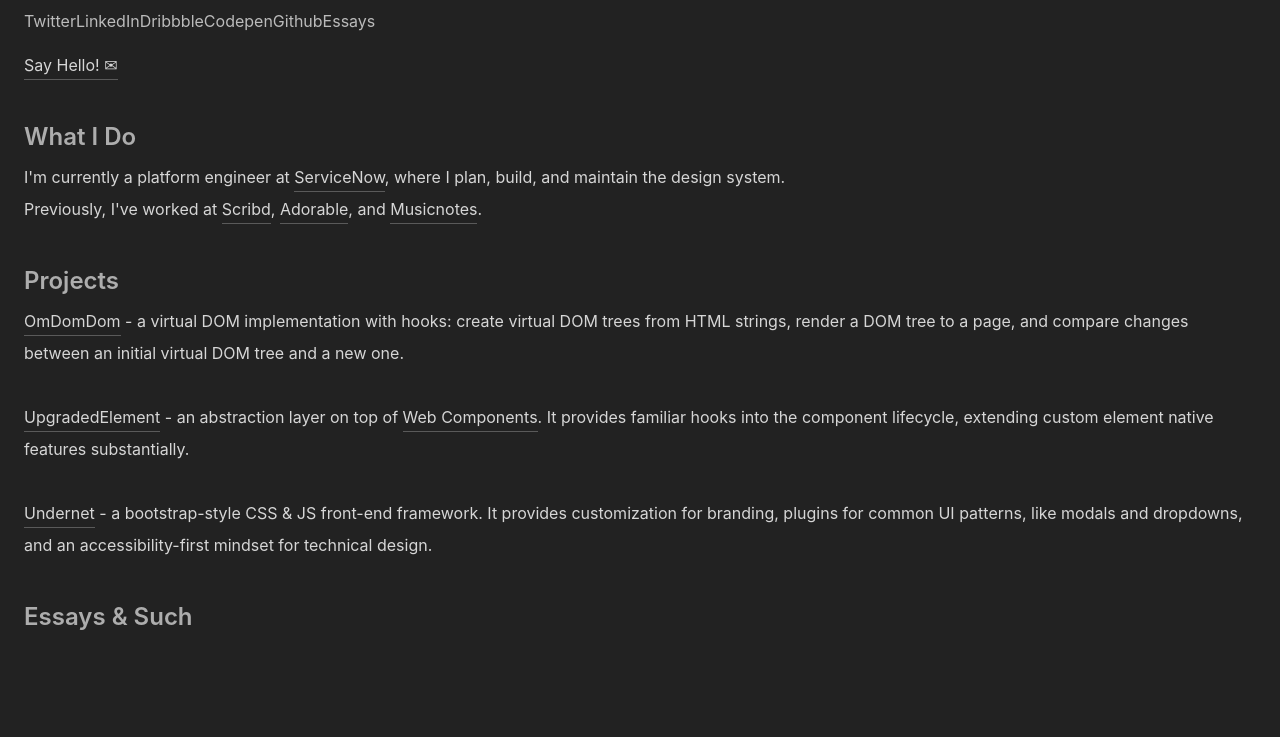
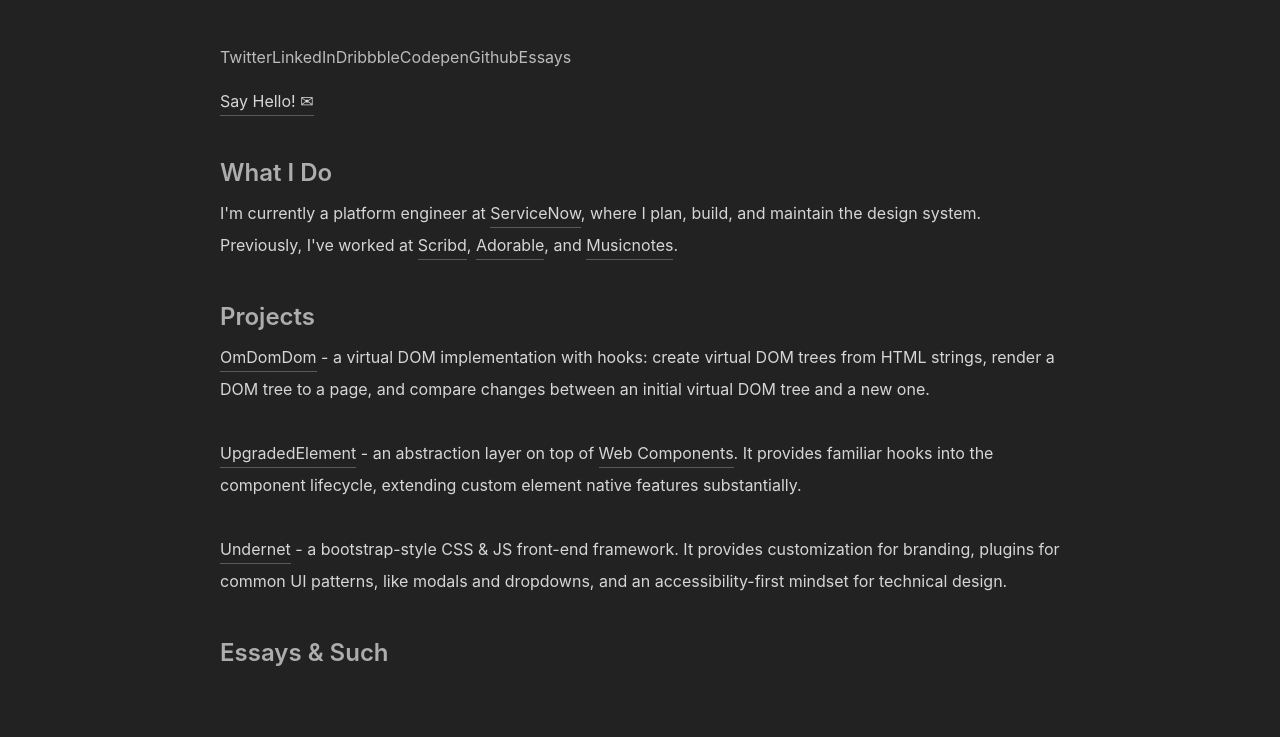
Before and after one commit to geotrev/geotrev.com, an Eleventy site: page index.html in a window 1280 px wide. Shown: the part 195-932 px from the top of the page. Before the commit the page ends 892 px from the top, so only its background shows below. Built offline with nearby package versions, Linux system fonts and the light colour scheme; Eleventy itself is replaced by a stand-in of ours; files that its build step writes are made by us from their sources; no server answers.

Commit message:
fix media queries

```diff
--- a/assets/styles.css
+++ b/assets/styles.css
@@ -1,8 +1,4 @@
-/* http://meyerweb.com/eric/tools/css/reset/
-   v2.0 | 20110126
-   License: none (public domain)
-*/
-
+/* http://meyerweb.com/eric/tools/css/reset/ */
 /* prettier-ignore */
 html, body, div, span, applet, object, iframe, h1, h2, h3, h4, h5, h6, p, blockquote, pre, a, abbr, acronym, address, big, cite, code, del, dfn, em, img, ins, kbd, q, s, samp, small, strike, strong, sub, sup, tt, var, b, u, i, center, dl, dt, dd, ol, ul, li, fieldset, form, label, legend, table, caption, tbody, tfoot, thead, tr, th, td, article, aside, canvas, details, embed, figure, figcaption, footer, header, hgroup, menu, nav, output, ruby, section, summary, time, mark, audio, video { margin: 0; padding: 0; border: 0; font-size: 100%; font: inherit; box-sizing: border-box; vertical-align: baseline; }
 /* prettier-ignore */
@@ -21,8 +17,11 @@
 /* site styles */
 
 :root {
-  --bp-sm: 512px;
-  --bp-md: 768px;
+  --background-color: #222222;
+  --font-family: -apple-system, BlinkMacSystemFont, "Segoe UI", Roboto,
+    Oxygen-Sans, Ubuntu, Cantarell, "Helvetica Neue", sans-serif;
+  --page-max-width: 60rem;
+  --logo-max-width: 4rem;
 }
 
 .visually-hidden {
@@ -37,18 +36,17 @@
 }
 
 body {
-  background: #222222;
-  font-family: -apple-system, BlinkMacSystemFont, "Segoe UI", Roboto,
-    Oxygen-Sans, Ubuntu, Cantarell, "Helvetica Neue", sans-serif;
+  background: var(--background-color);
+  font-family: var(--font-family);
 }
 
 .content {
   padding: 1.5rem;
 }
 
-@media only screen and (min-width: var(--bp-sm)) {
+@media only screen and (min-width: 32rem) {
   .content {
-    max-width: 60rem;
+    max-width: var(--page-max-width);
     padding: 3.75rem;
     margin: 0 auto;
   }
@@ -88,14 +86,14 @@
   line-height: 2;
 }
 
-@media only screen and (min-width: var(--bp-md)) {
+@media only screen and (min-width: 48rem) {
   .musings {
     margin-block-end: 0;
   }
 }
 
 header .logo {
-  max-width: 4rem;
+  max-width: var(--logo-max-width);
   height: auto;
   margin-block-end: 1.75rem;
 }
--- a/index.html
+++ b/index.html
@@ -113,6 +113,6 @@
       </main>
     </div>
 
-    <script src="/assets/scripts.js"></script>
+    <script src="/assets/script.js"></script>
   </body>
 </html>
```
